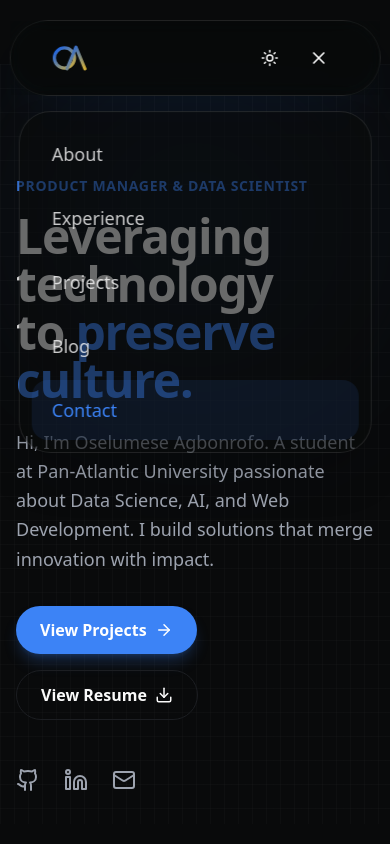
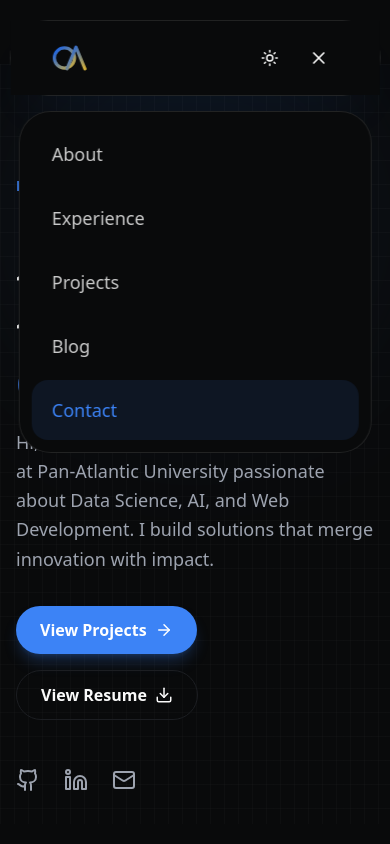
Before and after one commit to oselumeseagbonrofo/portfolio, a Next.js app: page / in a window 390 px wide. Both pictures are taken after a click on the button 318 px from the left and 58 px from the top of the page. Shown: the top 844 px of the page. Built offline with nearby package versions, Linux system fonts and the light colour scheme.

Commit message:
update header mobile menu styling

```diff
--- a/src/components/Header.tsx
+++ b/src/components/Header.tsx
@@ -146,13 +146,13 @@ export function Header() {
               animate={{ opacity: 1 }}
               exit={{ opacity: 0 }}
               onClick={() => setIsOpen(false)}
-              className="fixed inset-0 bg-background/20 backdrop-blur-sm z-[-1] md:hidden"
+              className="fixed inset-0 bg-background backdrop-blur-sm z-[-1] md:hidden"
             />
             <motion.div
               initial={{ opacity: 0, scale: 0.9, y: -20 }}
               animate={{ opacity: 1, scale: 1, y: 0 }}
               exit={{ opacity: 0, scale: 0.9, y: -20 }}
-              className="absolute top-full left-0 right-0 mt-4 mx-2 p-3 glass rounded-[2rem] md:hidden overflow-hidden shadow-2xl border border-white/10"
+              className="absolute top-full left-0 right-0 mt-4 mx-2 p-3 bg-background rounded-[2rem] md:hidden overflow-hidden border border-white/10"
             >
               <div className="flex flex-col space-y-1">
                 {navItems.map((item) => (
```
